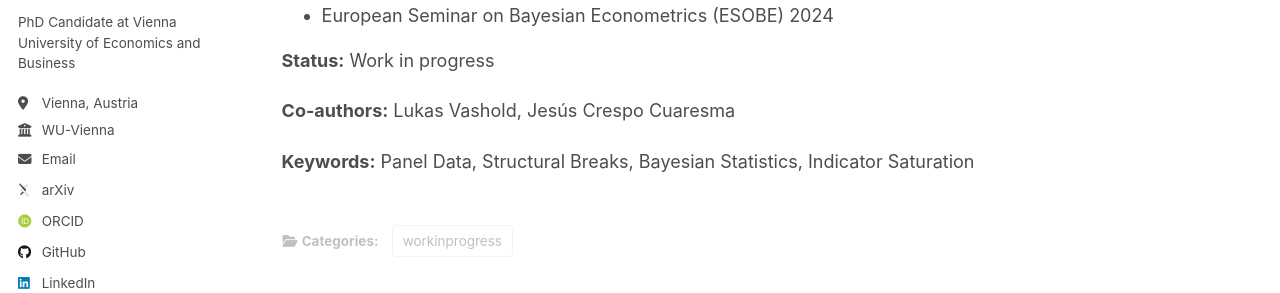
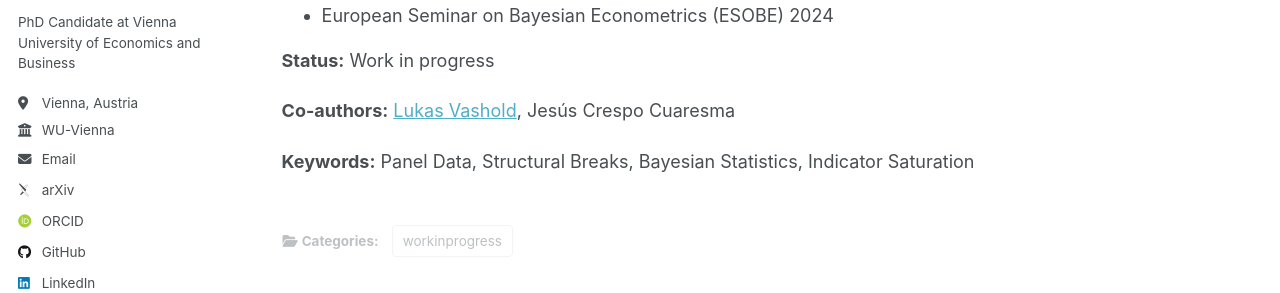
Before and after one commit to konradld/konradld.github.io, a Jekyll site: the page built from _research/publication-saturated-bayesian.md, in a window 1280 px wide and 1247 px high. Shown: the part 344-637 px from the top of the window. Built offline with Jekyll 4.4.1, drawn with Linux system fonts in a browser that asks for light colours; some web fonts are replaced; a script that is not in the unit is left out; part of the change alters nothing that is shown.

```diff
--- a/_research/publication-saturated-bayesian.md
+++ b/_research/publication-saturated-bayesian.md
@@ -4,7 +4,7 @@ collection: research
 category: workinprogress
 permalink: /publication/2024-saturated-bayesian
 excerpt: 'This paper develops a maximally flexible Bayesian method for detecting structural breaks in panel data when the time dimension is limited.'
-authors: "Konrad, L.D., Vashold, L., Crespo Cuaresma, J."
+authors: "Konrad, L.D., [Vashold, L.](https://www.vashold.eu/), Crespo Cuaresma, J."
 # citation: 'Konrad, L.D., Vashold, L., Crespo Cuaresma, J. (2024). &quot;The Saturated Bayesian - Break Detection in Panel Data with Short Time Horizons.&quot; <i>Unpublished Document</i>.'
 ---
 
@@ -15,6 +15,6 @@ authors: "Konrad, L.D., Vashold, L., Crespo Cuaresma, J."
 
 **Status:** Work in progress
 
-**Co-authors:** Lukas Vashold, Jesús Crespo Cuaresma
+**Co-authors:** [Lukas Vashold](https://www.vashold.eu/), Jesús Crespo Cuaresma
 
 **Keywords:** Panel Data, Structural Breaks, Bayesian Statistics, Indicator Saturation
```
